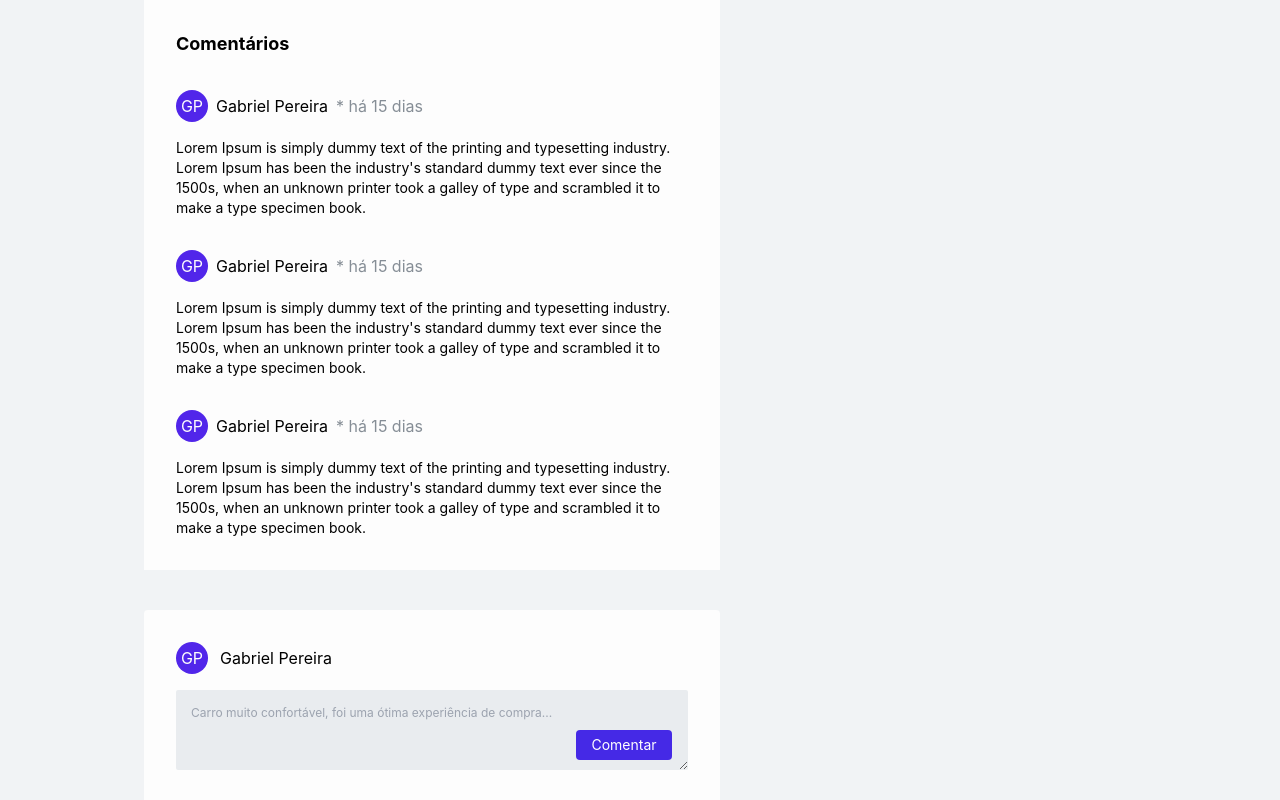
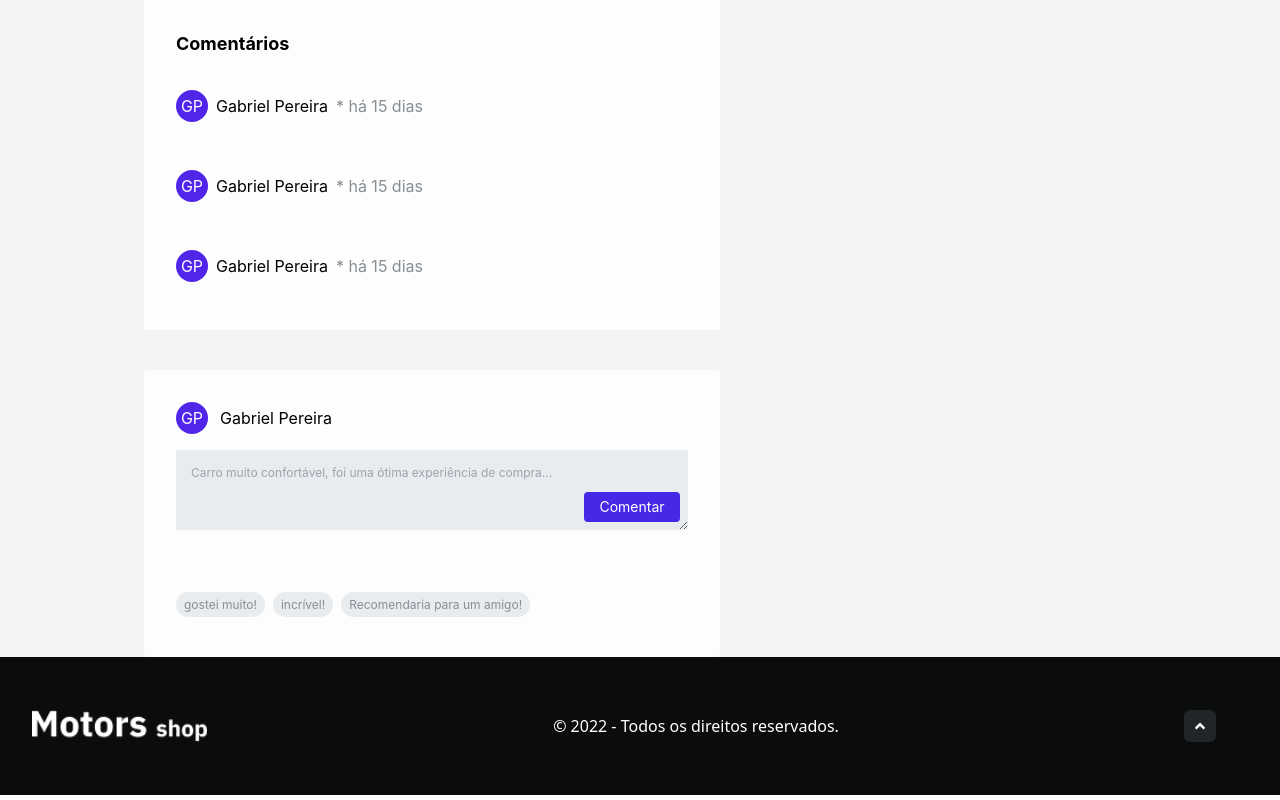
Before and after one commit to M6-T11-GRUPO4/motors-frontend, a React (Create React App) app: page /dashboard in a window 1280 px wide. Shown: the part 880-1680 px from the top of the page. Built offline with nearby package versions, Linux system fonts and the light colour scheme; no server answers.

Commit message:
fix: page comments

```diff
--- a/src/Pages/dashboard/index.tsx
+++ b/src/Pages/dashboard/index.tsx
@@ -1,7 +1,7 @@
 import { Footer } from "../../components/footer";
 import { Header } from "../../components/header";
 import { useNavigate } from "react-router-dom";
-import { useContext } from "react";
+import { useContext,useEffect,useState } from "react";
 import { ProductContext } from "../../Providers/product";
 import { ModalContext } from "../../Providers/modal";
 import { EditProfileModal } from "../../components/modais/editProfileModal";
@@ -9,6 +9,11 @@ import { yupResolver } from "@hookform/resolvers/yup";
 import { useForm } from "react-hook-form";
 import * as yup from "yup";
 import { apiPrivate } from "../../services/api";
+import { api } from './../../services/api';
+
+interface IComment{
+  comment: string
+}
 
 export const Dashboard = () => {
   const formSchema = yup.object().shape({
@@ -18,18 +23,22 @@ export const Dashboard = () => {
   const {
     register,
     handleSubmit,
-    formState: { errors },
-  } = useForm<any>({ resolver: yupResolver(formSchema) });
+  } = useForm({ resolver: yupResolver(formSchema) });
 
   const arrComent: Array<number> = [1, 2, 3];
+  const[resComment, setResComment] = useState<IComment>()
   const { product } = useContext(ProductContext);
   const { CallBack } = useContext(ModalContext);
   const navigate = useNavigate();
   window.scrollTo(0, 0);
 
-  const buttonclick = (data: any) => {
+  useEffect(()=>{
+    api.get("comments").then((res)=>console.log(res.data)).catch((err)=>console.log(err))
+  })
+
+  const buttonclick = (data: object) => {
     apiPrivate
-      .post("comments", data)
+      .post("comments", data, {headers: { Authorization: `Bearer ${sessionStorage.getItem("@UserId")}` }})
       .then((res) => console.log(res))
       .catch((err) => console.log(err));
   };
@@ -138,11 +147,7 @@ export const Dashboard = () => {
                     <p className="-text-grey-3"> * há 15 dias</p>
                   </div>
                   <div className="w-[100%] text-sm">
-                    Lorem Ipsum is simply dummy text of the printing and
-                    typesetting industry. Lorem Ipsum has been the industry's
-                    standard dummy text ever since the 1500s, when an unknown
-                    printer took a galley of type and scrambled it to make a
-                    type specimen book.
+                    {resComment?.comment}
                   </div>
                 </div>
               </div>
@@ -167,22 +172,24 @@ export const Dashboard = () => {
                 className="w-[100%] h-[80px] p-[15px] -bg-grey-7 text-xs border-solid rounded-sm"
                 placeholder="Carro muito confortável, foi uma ótima experiência de compra..."
               ></textarea>
+              <div className="w-[100%] flex md:flex-row-reverse relative md:right-2 my-3 md:bottom-[50px]">
               <button
                 type="submit"
-                className="-bg-brand1 -text-white-fixed rounded font-inter w-24 h-[30px] text-sm relative left-[400px] bottom-[40px]"
+                className="-bg-brand1 -text-white-fixed rounded font-inter w-24 h-[30px] text-sm"
               >
                 Comentar
               </button>
+              </div>
             </form>
 
-            <div className="flex w-[80%]">
-              <span className="flex items-center -bg-grey-7 p-2 text-xs font-inter rounded-lg mr-2 -text-grey-3 h-[25px]">
+            <div className="flex flex-wrap w-[80%]">
+              <span className="flex items-center -bg-grey-7 p-2 text-xs font-inter rounded-2xl mr-2 -text-grey-3 h-[25px] my-2">
                 gostei muito!
               </span>
-              <span className="flex items-center -bg-grey-7 p-2 text-xs font-inter rounded-lg mr-2 -text-grey-3 h-[25px]">
+              <span className="flex items-center -bg-grey-7 p-2 text-xs font-inter rounded-2xl mr-2 -text-grey-3 h-[25px] my-2">
                 incrível!
               </span>
-              <span className="flex items-center -bg-grey-7 p-2 text-xs font-inter rounded-lg mr-2 -text-grey-3 h-[25px]">
+              <span className="flex items-center -bg-grey-7 p-2 text-xs font-inter rounded-2xl mr-2 -text-grey-3 h-[25px] my-2">
                 Recomendaria para um amigo!
               </span>
             </div>
--- a/src/Pages/home/index.tsx
+++ b/src/Pages/home/index.tsx
@@ -22,17 +22,17 @@ export interface IProducts {
 export const Home = () => {
   const { response } = useContext(ProductContext);
 
-  const carousel:any = useRef(null);
+  const carousel = useRef<HTMLDivElement | null>(null);
 
   const [widthCar, setWidthCar] = useState(0)
   const [widthMotorcycle, setWidthMotorcycle] = useState(0)
 
   useEffect(()=>{
-    setWidthCar(carousel.current!.scrollWidth - carousel.current?.offsetWidth)
+    setWidthCar(carousel.current!.scrollWidth - carousel.current!.offsetWidth)
   },[response])
 
   useEffect(()=>{
-    setWidthMotorcycle(carousel.current!.scrollWidth - carousel.current?.offsetWidth)
+    setWidthMotorcycle(carousel.current!.scrollWidth - carousel.current!.offsetWidth)
   },[response])
 
 
@@ -81,6 +81,7 @@ export const Home = () => {
         <h1 className="py-8 font-bold text-lg font-lexend ml-10 mt-20">Carros</h1>
         <motion.div
         ref={carousel}
+        whileTap={{cursor:"grabbing"}}
         drag="x"
         dragConstraints={{right:0, left:-widthCar}}
         className="flex mx-4" id="carro">
@@ -96,6 +97,7 @@ export const Home = () => {
         <motion.div
 
         ref={carousel}
+        whileTap={{cursor:"grabbing"}}
         drag="x"
         dragConstraints={{right:0, left:-widthMotorcycle}}
         className="flex mx-4" id="moto">
--- a/src/Providers/user/index.tsx
+++ b/src/Providers/user/index.tsx
@@ -41,8 +41,6 @@ export const UserProvider = ({ children }: IProviderProps) => {
     JSON.parse(sessionStorage.getItem("@User") as string) as IUser
   );
 
-  console.log(user);
-
   const twoLetters = (name: string): string => {
     let complet_name = name.replace(/\s(de|da|dos|das)\s/g, " ");
     let initial = complet_name.split(" ");
--- a/src/components/cards/vehicles/index.tsx
+++ b/src/components/cards/vehicles/index.tsx
@@ -3,6 +3,8 @@ import { useNavigate } from "react-router-dom";
 import { IProducts } from "../../../Pages/home";
 import { ProductContext } from "../../../Providers/product/index";
 import { api } from "../../../services/api";
+import { UserContext } from './../../../Providers/user/index';
+import { IUser } from './../../../Pages/profile/index';
 
 export interface IProps {
   products: {
@@ -28,32 +30,23 @@ export interface IImage {
 
 const Cards = ({ products, showIsActive = false }: IProps) => {
 
-  const [letters, setletters] = useState<string>("");
+  const[response, setResponse] = useState<IUser | null>()
 
-  const { setProduct } = useContext(ProductContext);
+  const { setProduct } = useContext(ProductContext)
+  const { twoLetters } = useContext(UserContext)
 
   const navigate = useNavigate();
 
+  useEffect(() => {
+    api.get(`users/${products.userId}`).then((res) => {
+      setResponse(res.data)
+    }).catch((err) => console.log(err))
+  })
 
-  const twoLetters = (name:string):void => {
-      let complet_name = name.replace(/\s(de|da|dos|das)\s/g, " ");
-      let initial = complet_name.match(/\b(\w)/gi);
-      let user_name = complet_name.split("")[0].toUpperCase();
-      let last_name = initial!
-        .splice(1, initial!.length - 1)
-        .join("")
-        .toUpperCase();
-      setletters(user_name + last_name);
-    };
-
-    useEffect(()=>{
-      api.get(`users/${sessionStorage.getItem("@UserId")}`).then((res)=>console.log(res.data)).catch((err)=>console.log(err))
-    })
-
-    const callback = (products:IProducts): void => {
-      sessionStorage.setItem("@Vitrine", JSON.stringify(products))
-      setProduct(products)
-      navigate("/dashboard");
+  const callback = (products: IProducts): void => {
+    sessionStorage.setItem("@Vitrine", JSON.stringify(products))
+    setProduct(products)
+    navigate("/dashboard");
   };
 
   return (
@@ -82,10 +75,10 @@ const Cards = ({ products, showIsActive = false }: IProps) => {
       </p>
       <div className="flex w-72 items-center">
         <div className="-bg-brand1 rounded-full -text-white-fixed p-1 text-sm mr-2 font-inter">
-         GP
+          {twoLetters(response!.name)}
         </div>
         <p className="text-xs -text-grey-2 w-1/2 font-semibold font-inter">
-          {products.userId}
+          {response?.name}
         </p>
       </div>
       <div className="flex w-72 p-0 justify-between self-center">
```
